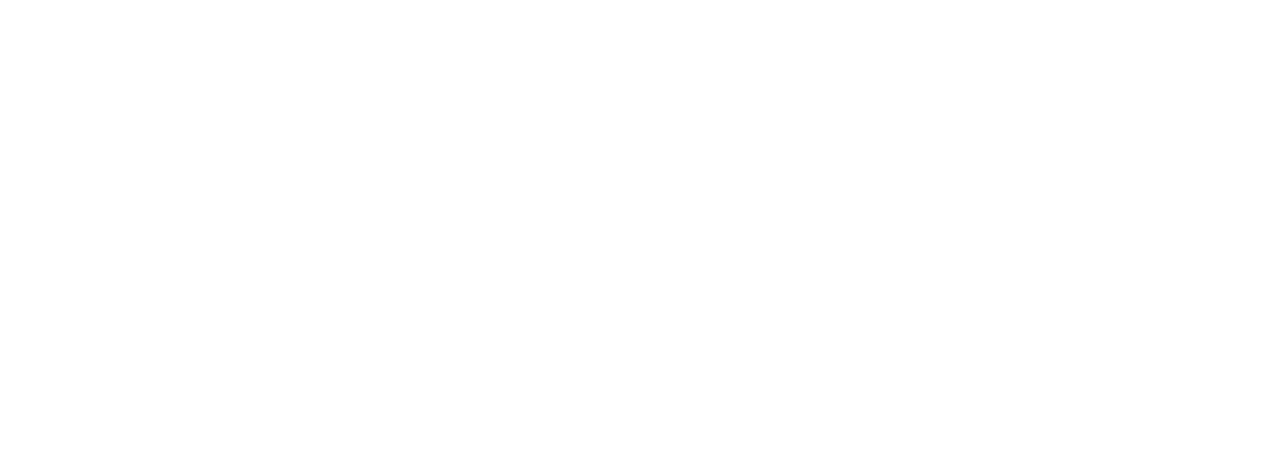
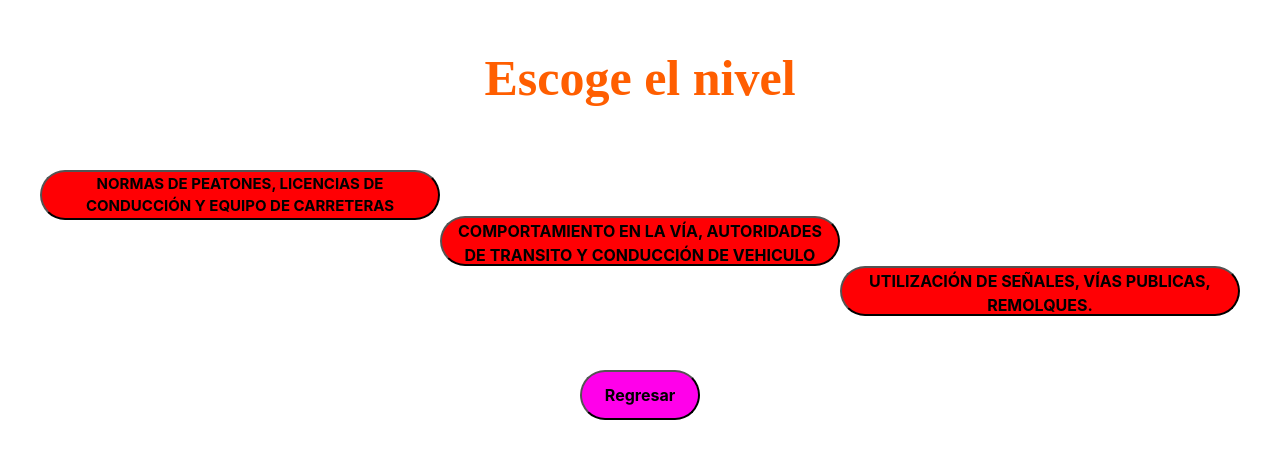
Before and after one commit to JohnFlorez25/equipo7_sa_ppi2020, a React (Create React App) app in the folder al_volante1/: page /Normasconduccion in a window 1280 px wide. Shown: the part 109-568 px from the top of the page. Built offline with nearby package versions, Linux system fonts and the light colour scheme.

Commit message:
Actualización frontend

```diff
--- a/al_volante1/src/Css/Inicio.css
+++ b/al_volante1/src/Css/Inicio.css
@@ -18,3 +18,6 @@
     background-attachment: fixed;
 
 }
+.Registrarse{
+    transform:  translate(0px, 15px);
+  }
--- /dev/null
+++ b/al_volante1/src/Css/Normasconduccion.css
@@ -0,0 +1,50 @@
+.niveles{
+    text-align: center;
+
+}
+.titulo{
+    transform:  translate(0px, 150px);
+    font-size: 50px;
+    font-weight:bold;
+    color: rgb(255, 94, 0);
+    font-family:italic;
+}
+.nivel1{
+
+    font-size: 15px;
+    border-radius: 50px;
+    transform:  translate(0px, 200px);
+    height: 50px;
+    width: 400px;
+    background-color: #FF0004;
+    font-weight:bold;
+}
+.nivel2{
+
+    border-radius: 50px;
+    transform:  translate(0px, 250px);
+    height: 50px;
+    width: 400px;
+    background-color: #FF0004;
+    font-weight:bold;
+
+}
+.nivel3{
+
+    border-radius: 50px;
+    transform:  translate(0px, 300px);
+    height: 50px;
+    width: 400px;
+    background-color: #FF0004;
+    font-weight:bold;
+
+}
+.Regresar{
+
+    border-radius: 50px;
+    transform:  translate(0px, 350px);
+    height: 50px;
+    width: 120px;
+    background-color: #ff00ea;
+    font-weight:bold;
+}
--- a/al_volante1/src/Pages/Crearcuenta.js
+++ b/al_volante1/src/Pages/Crearcuenta.js
@@ -104,8 +104,9 @@
                             onChange={this.handleChange} />
                         <br />
                         <button className="btn btn-primary" onClick={() => this.pantallaprincipal()} >CREAR CUENTA</button>
-                        <br />
+                        <div className="Registrarse">
                         <button className="btn btn-primary" onClick={() => this.inicio()}>REGRESAR</button>
+                        </div>
                     </div>
                 </div>
             </div>
--- a/al_volante1/src/Pages/Inicio.js
+++ b/al_volante1/src/Pages/Inicio.js
@@ -83,9 +83,11 @@
                             name="contraseña"
                             onChange={this.handleChange} />
                         <br />
+
                         <button className="btn btn-primary" onClick={() => this.iniciarSesion()}>ENTRAR</button>
-                        <br />
+                        <div className="Registrarse">
                         <button className="btn btn-primary" onClick={()=> this.crearcuenta()}>CREAR CUENTA</button>
+                        </div>
                     </div>
                 </div>
             </div>
--- /dev/null
+++ b/al_volante1/src/Pages/Normasconduccion.js
@@ -0,0 +1,37 @@
+import React, { Component } from 'react';
+import 'bootstrap/dist/css/bootstrap.min.css';
+import '../Css/Normasconduccion.css';
+class Normasconduccion extends Component {
+    nivel1=()=>{
+        alert('En construcción');
+    }
+    nivel2=()=>{
+        alert('En construcción');
+    }
+    nivel3=()=>{
+        alert('En construcción');
+    }
+    Pantallaprincipal=()=>{
+        window.location.href="./Pantallaprincipal";
+
+    }
+    render() {
+
+        return (
+            <div className="niveles">
+                <div className="titulo">Escoge el nivel</div>
+                <button className="nivel1" onClick={()=>this.nivel1()}>NORMAS DE PEATONES, LICENCIAS DE
+                CONDUCCIÓN Y EQUIPO DE CARRETERAS</button>
+
+                <button className="nivel2" onClick={()=>this.nivel2()}>COMPORTAMIENTO EN LA VÍA, AUTORIDADES
+                DE TRANSITO Y CONDUCCIÓN DE VEHICULO </button>
+
+                <button className="nivel3" onClick={()=>this.nivel3()}>UTILIZACIÓN DE SEÑALES, VÍAS PUBLICAS,
+                REMOLQUES.</button>
+
+                <button className="Regresar" onClick={()=>this.Pantallaprincipal()}>Regresar</button>
+            </div>
+        );
+    }
+}
+export default Normasconduccion;
--- a/al_volante1/src/Pages/Pantallaprincipal.js
+++ b/al_volante1/src/Pages/Pantallaprincipal.js
@@ -18,6 +18,9 @@
             window.location.href="./Inicio";
         }
     }
+    Normasdeconduccion=()=>{
+        window.location.href="./Normasconduccion";
+    }
     render() {
         console.log('id: '+cookies.get('id'));
         console.log('apellidos: ' +cookies.get('apellido_Paterno'));
@@ -32,7 +35,7 @@
             <p>¡ESCOGE EL TIPO</p>
             <p>DE JUEGO!</p>
             <br/>
-           <button className="Normasdeconduccion"></button>
+            <button className="Normasdeconduccion" onClick={()=>this.Normasdeconduccion()}></button>
             <br/>
             <button className="Señalesdetransito"></button>
             <br/>
--- a/al_volante1/src/Routes/Routes.js
+++ b/al_volante1/src/Routes/Routes.js
@@ -1,9 +1,10 @@
 import React from 'react';
 import {BrowserRouter, Switch, Route} from 'react-router-dom';
-import App from '../Pages/App'
+import App from '../Pages/App';
 import Inicio from '../Pages/Inicio';
 import Pantallaprincipal from '../Pages/Pantallaprincipal';
-import Crearcuenta from '../Pages/Crearcuenta'
+import Crearcuenta from '../Pages/Crearcuenta';
+import Normasconduccion from '../Pages/Normasconduccion';
 function Routes(){
     return(
         <BrowserRouter>
@@ -12,6 +13,7 @@
             <Route exact path="/Inicio"component={Inicio}/>
             <Route exact path="/Pantallaprincipal" component={Pantallaprincipal}/>
             <Route exact path="/Crearcuenta" component={Crearcuenta}/>
+            <Route exact path="/Normasconduccion" component={Normasconduccion}/>
         </Switch>
         </BrowserRouter>
     );
```
